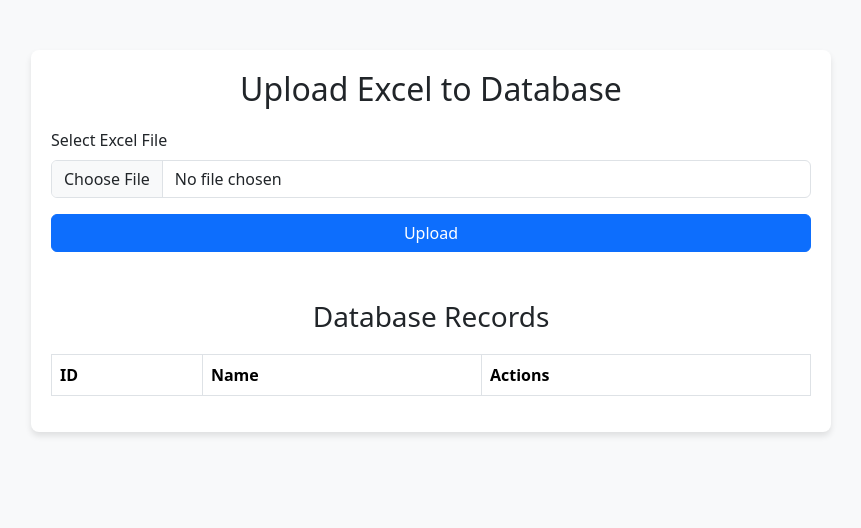
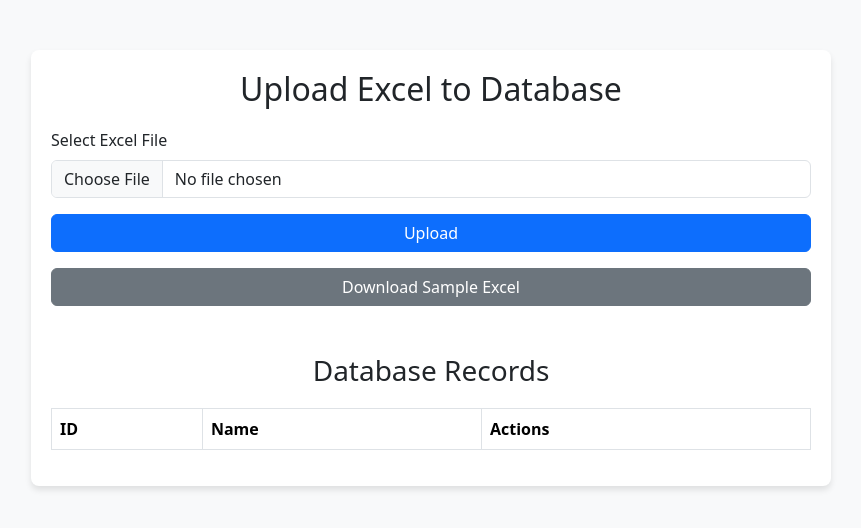
Before and after one commit to justg4u/UploadExcel2Database, a plain HTML site: page index.html in a window 1280 px wide. Shown: the whole page, without its empty margins (209-1070 px from the left). Drawn offline with nearby package versions, Linux system fonts and the light colour scheme; no server answers.

Commit message:
Update index.html

```diff
--- a/index.html
+++ b/index.html
@@ -32,6 +32,7 @@
                 <input type="file" id="fileInput" name="file" class="form-control" accept=".xls,.xlsx">
             </div>
             <button type="submit" class="btn btn-primary w-100">Upload</button>
+            <a href="/download-sample" class="btn btn-secondary w-100 mt-3">Download Sample Excel</a>
         </form>
 
         <h3 class="header mt-5">Database Records</h3>
```
